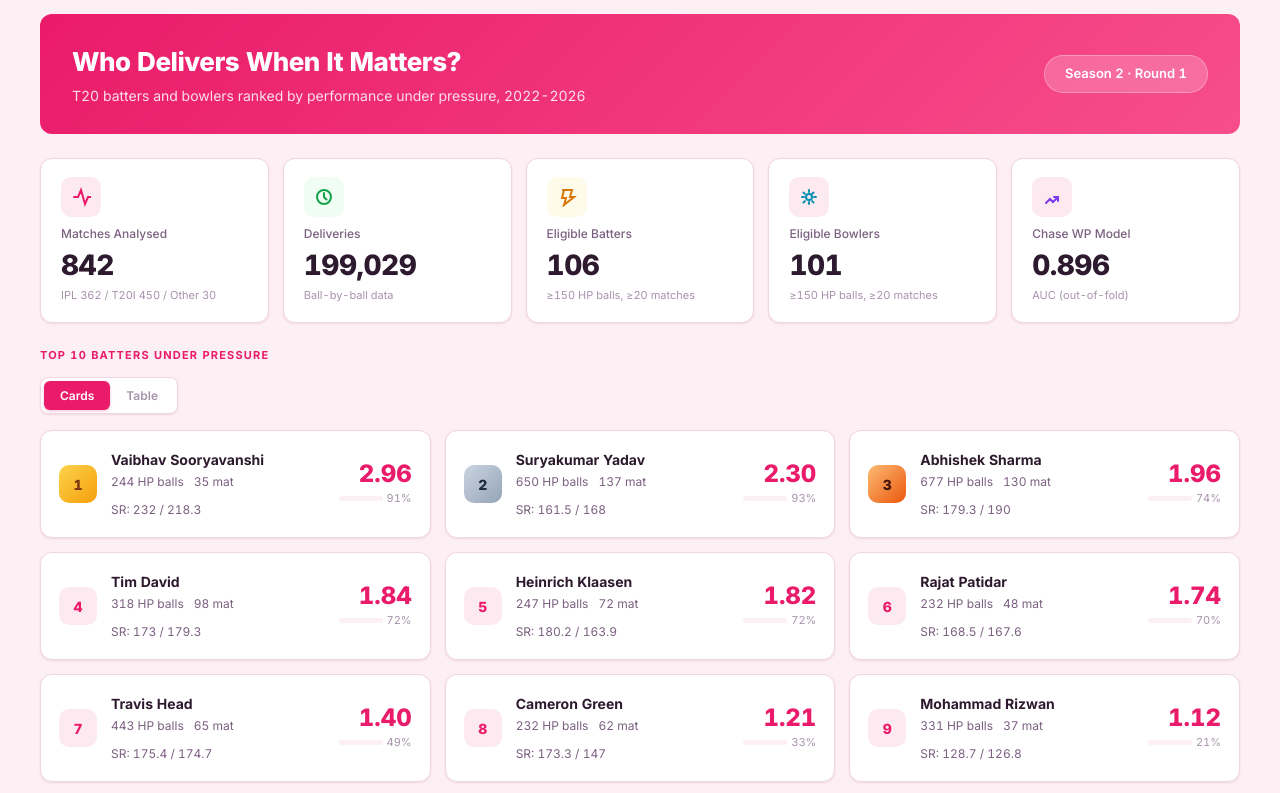
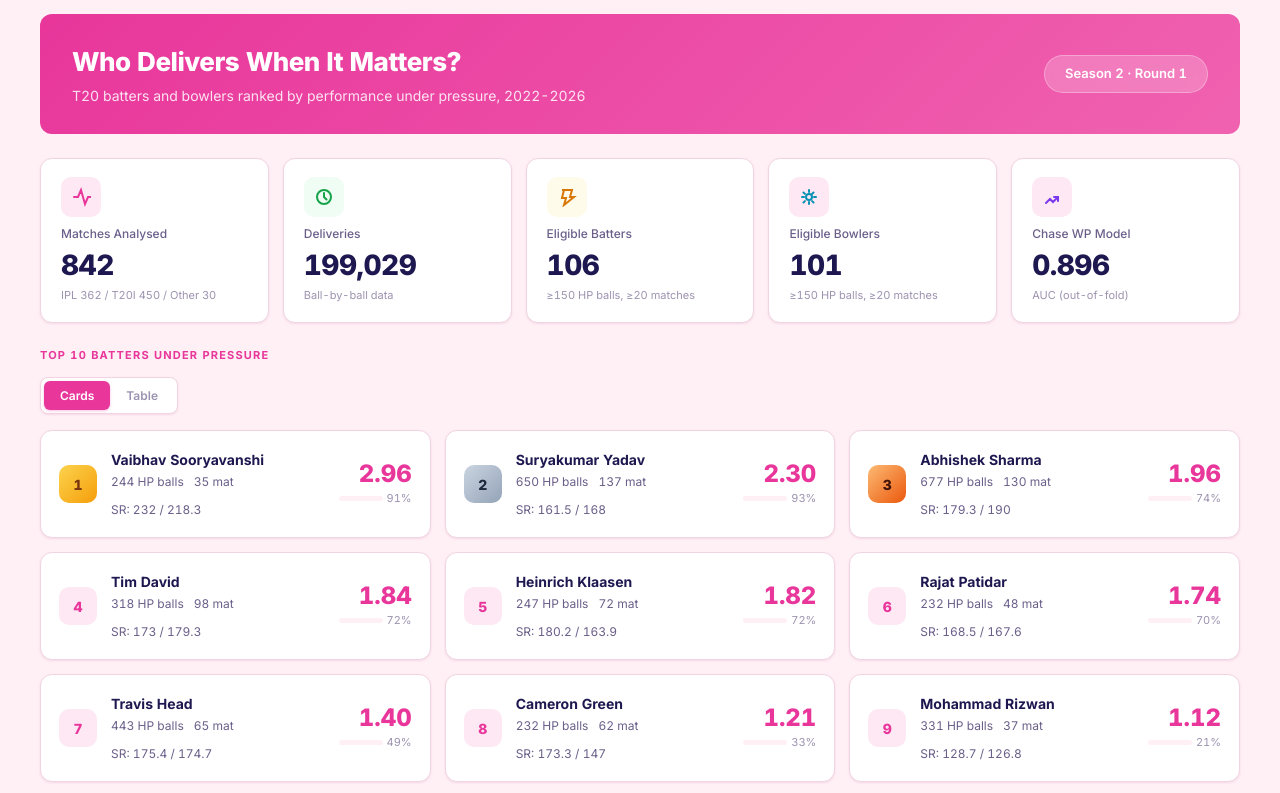
Before and after one commit to dcostat04/SuperRR-Trevor, a plain HTML site: page index.html in a window 1280 px wide. Shown: the part 58-851 px from the top of the page. Drawn offline with nearby package versions, Linux system fonts and the light colour scheme.

Commit message:
Match RR jersey colors: hot pink + royal blue nav, remove DC initials
- Nav bar now royal blue (#232169) matching jersey shoulders/collar
- Hero/accent pink (#E8369B) matches jersey body color
- Background soft blush pink (#FFF0F5)
- Dark mode uses deep indigo-blue tones
- Avatar changed from DC to TD (Trevor D'Costa)

Co-Authored-By: Claude Opus 4.6 <noreply@anthropic.com>
Claude-Session: https://claude.ai/code/session_01Ki4g3Qrji7sSDnFMQHuykG

```diff
--- a/index.html
+++ b/index.html
@@ -2,20 +2,20 @@
 <meta name="claude:viewport-fit-sides" content="cover">
 <link rel="stylesheet" href="https://fonts.googleapis.com/css2?family=Inter:wght@400;500;600;700;800&display=swap">
 <style>
-/* Rajasthan Royals pink theme */
+/* Rajasthan Royals pink + royal blue theme (matches jersey) */
 :root {
-  --bg: #FDF0F4;
+  --bg: #FFF0F5;
   --bg-card: #FFFFFF;
-  --bg-card-hover: #FFF5F8;
-  --nav-bg: #2D1A2E;
-  --hero-from: #EA1B6A;
-  --hero-to: #F74E8B;
-  --fg: #2D1A2E;
-  --fg-secondary: #7B6080;
-  --fg-muted: #A893AC;
-  --accent: #EA1B6A;
-  --accent-light: #FDEAF1;
-  --accent-icon: #EA1B6A;
+  --bg-card-hover: #FFF5F9;
+  --nav-bg: #232169;
+  --hero-from: #E8369B;
+  --hero-to: #F062B0;
+  --fg: #1E1850;
+  --fg-secondary: #6B5F8A;
+  --fg-muted: #9D93B0;
+  --accent: #E8369B;
+  --accent-light: #FDE8F3;
+  --accent-icon: #E8369B;
   --green: #16A34A;
   --green-bg: #F0FDF4;
   --amber: #D97706;
@@ -24,9 +24,9 @@
   --red-bg: #FEF2F2;
   --cyan: #0891B2;
   --purple: #7C3AED;
-  --border: #F0D6E0;
-  --shadow: 0 1px 3px rgba(234,27,106,0.08), 0 1px 2px rgba(0,0,0,0.04);
-  --shadow-md: 0 4px 6px rgba(234,27,106,0.08), 0 2px 4px rgba(0,0,0,0.04);
+  --border: #F0D4E2;
+  --shadow: 0 1px 3px rgba(232,54,155,0.08), 0 1px 2px rgba(0,0,0,0.04);
+  --shadow-md: 0 4px 6px rgba(232,54,155,0.08), 0 2px 4px rgba(0,0,0,0.04);
   --radius: 12px;
   --radius-sm: 8px;
   font-variant-numeric: tabular-nums;
@@ -34,18 +34,18 @@
 }
 @media (prefers-color-scheme: dark) {
   :root:not([data-theme="light"]) {
-    --bg: #1A0E16;
-    --bg-card: #2D1A2E;
-    --bg-card-hover: #3A2240;
-    --nav-bg: #120A14;
-    --hero-from: #BF1558;
-    --hero-to: #D93D78;
-    --fg: #F0E2EC;
-    --fg-secondary: #A893AC;
-    --fg-muted: #7B6080;
-    --accent: #F74E8B;
-    --accent-light: rgba(234,27,106,0.15);
-    --accent-icon: #F98AB5;
+    --bg: #110F30;
+    --bg-card: #1C1952;
+    --bg-card-hover: #252264;
+    --nav-bg: #0C0A22;
+    --hero-from: #C02A80;
+    --hero-to: #D94E9A;
+    --fg: #EDE6F4;
+    --fg-secondary: #A89CBC;
+    --fg-muted: #7B6F96;
+    --accent: #F062B0;
+    --accent-light: rgba(232,54,155,0.15);
+    --accent-icon: #F98ABE;
     --green: #22C55E;
     --green-bg: rgba(34,197,94,0.1);
     --amber: #F59E0B;
@@ -54,25 +54,25 @@
     --red-bg: rgba(239,68,68,0.1);
     --cyan: #06B6D4;
     --purple: #A855F7;
-    --border: #3A2240;
+    --border: #2A2660;
     --shadow: 0 1px 3px rgba(0,0,0,0.3);
     --shadow-md: 0 4px 6px rgba(0,0,0,0.25);
     color-scheme: dark;
   }
 }
 :root[data-theme="dark"] {
-  --bg: #1A0E16;
-  --bg-card: #2D1A2E;
-  --bg-card-hover: #3A2240;
-  --nav-bg: #120A14;
-  --hero-from: #BF1558;
-  --hero-to: #D93D78;
-  --fg: #F0E2EC;
-  --fg-secondary: #A893AC;
-  --fg-muted: #7B6080;
-  --accent: #F74E8B;
-  --accent-light: rgba(234,27,106,0.15);
-  --accent-icon: #F98AB5;
+  --bg: #110F30;
+  --bg-card: #1C1952;
+  --bg-card-hover: #252264;
+  --nav-bg: #0C0A22;
+  --hero-from: #C02A80;
+  --hero-to: #D94E9A;
+  --fg: #EDE6F4;
+  --fg-secondary: #A89CBC;
+  --fg-muted: #7B6F96;
+  --accent: #F062B0;
+  --accent-light: rgba(232,54,155,0.15);
+  --accent-icon: #F98ABE;
   --green: #22C55E;
   --green-bg: rgba(34,197,94,0.1);
   --amber: #F59E0B;
@@ -81,7 +81,7 @@
   --red-bg: rgba(239,68,68,0.1);
   --cyan: #06B6D4;
   --purple: #A855F7;
-  --border: #3A2240;
+  --border: #2A2660;
   --shadow: 0 1px 3px rgba(0,0,0,0.3);
   --shadow-md: 0 4px 6px rgba(0,0,0,0.25);
   color-scheme: dark;
@@ -129,7 +129,7 @@ body::before {
 }
 .nav-logo {
   width: 30px; height: 30px;
-  background: linear-gradient(135deg, #EA1B6A, #F74E8B);
+  background: linear-gradient(135deg, #E8369B, #F062B0);
   border-radius: 8px;
   display: flex; align-items: center; justify-content: center;
   font-weight: 800; font-size: 13px; color: #fff;
@@ -176,7 +176,7 @@ body::before {
   align-items: center;
 }
 .nav-tab:hover { color: #CBD5E1; }
-.nav-tab.active { color: #fff; border-bottom-color: #EA1B6A; }
+.nav-tab.active { color: #fff; border-bottom-color: #E8369B; }
 .nav-right {
   display: flex;
   align-items: center;
@@ -312,7 +312,7 @@ body::before {
 .view-toggle button.active {
   background: var(--accent);
   color: #fff;
-  box-shadow: 0 1px 3px rgba(234,27,106,0.3);
+  box-shadow: 0 1px 3px rgba(232,54,155,0.3);
 }
 
 /* ═══ PLAYER CARDS (white, shadow, blue accent) ═══ */
@@ -479,7 +479,7 @@ canvas { width: 100% !important; }
     <button class="nav-tab" data-tab="reliability">Reliability</button>
   </div>
   <div class="nav-right">
-    <div class="nav-avatar">DC</div><span style="color:#94A3B8;font-size:12px;font-weight:500">Trevor D'Costa</span>
+    <div class="nav-avatar">TD</div><span style="color:#94A3B8;font-size:12px;font-weight:500">Trevor D'Costa</span>
   </div>
 </nav>
 
```
